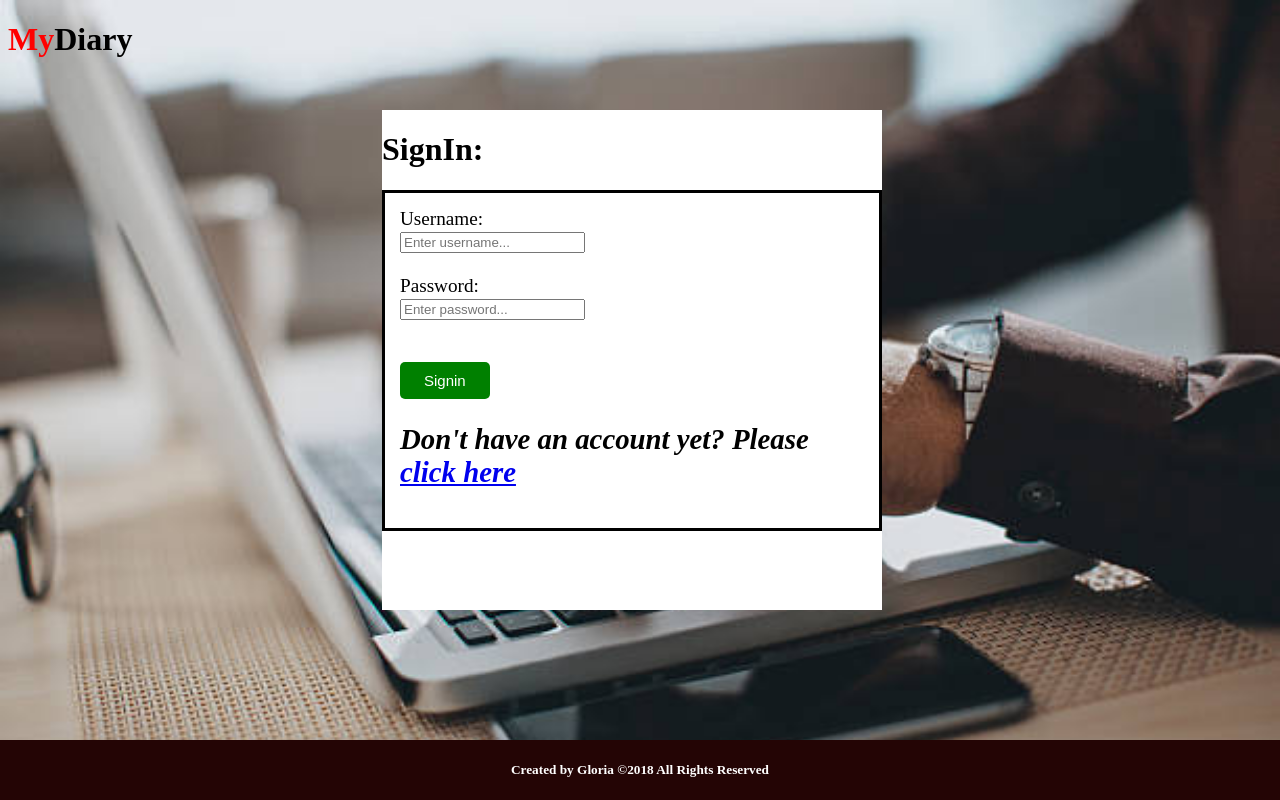
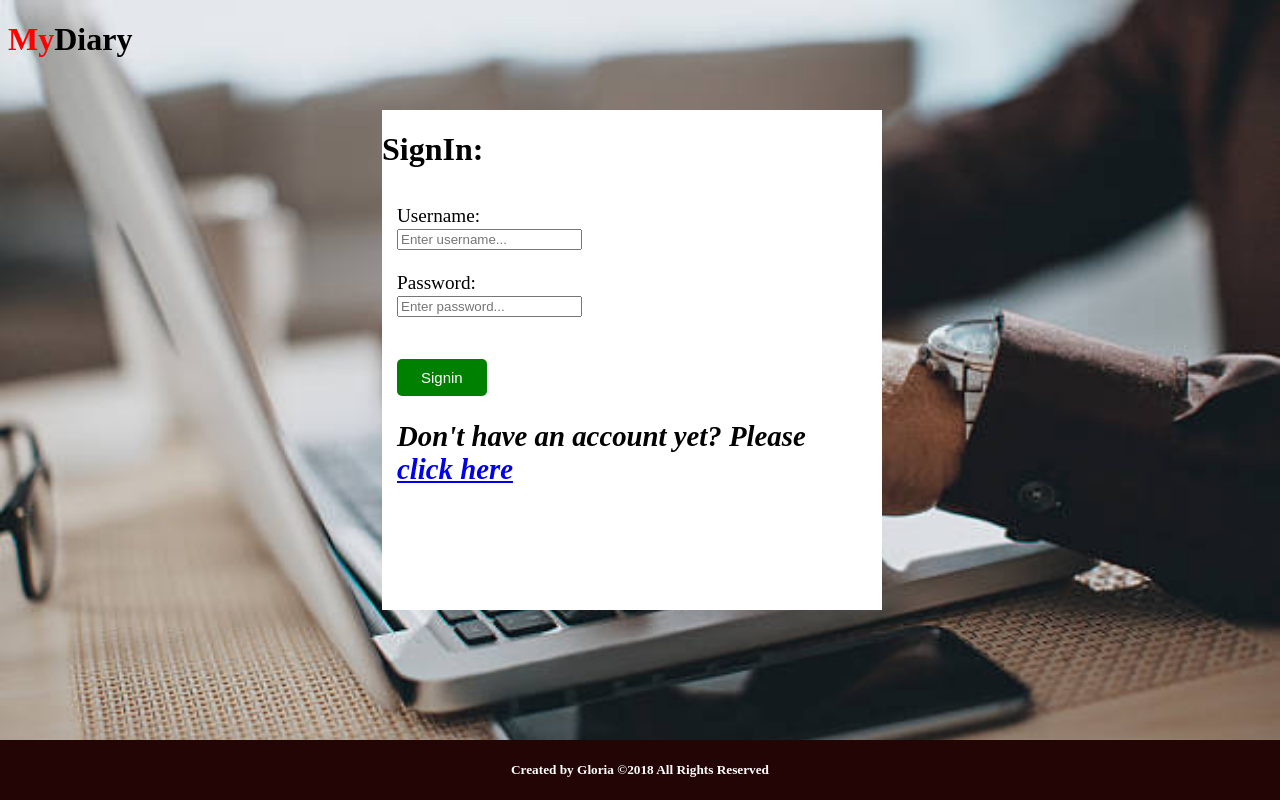
Before and after one commit to gloriaodipo/MyDiary-ch4, a PHP site: page /login.html in a window 1280 px wide. Run offline with PHP 8.4, Linux system fonts and the light colour scheme; some libraries are stand-ins or nearby versions.

Commit message:
[FIX] Remove border line on the signup and signin forms

```diff
--- a/public/static/style.css
+++ b/public/static/style.css
@@ -104,7 +104,6 @@ button {
 }
 
 form {
-  border: solid black;
   padding: 15px;
   font-size: 120%;
   color: black;
```
